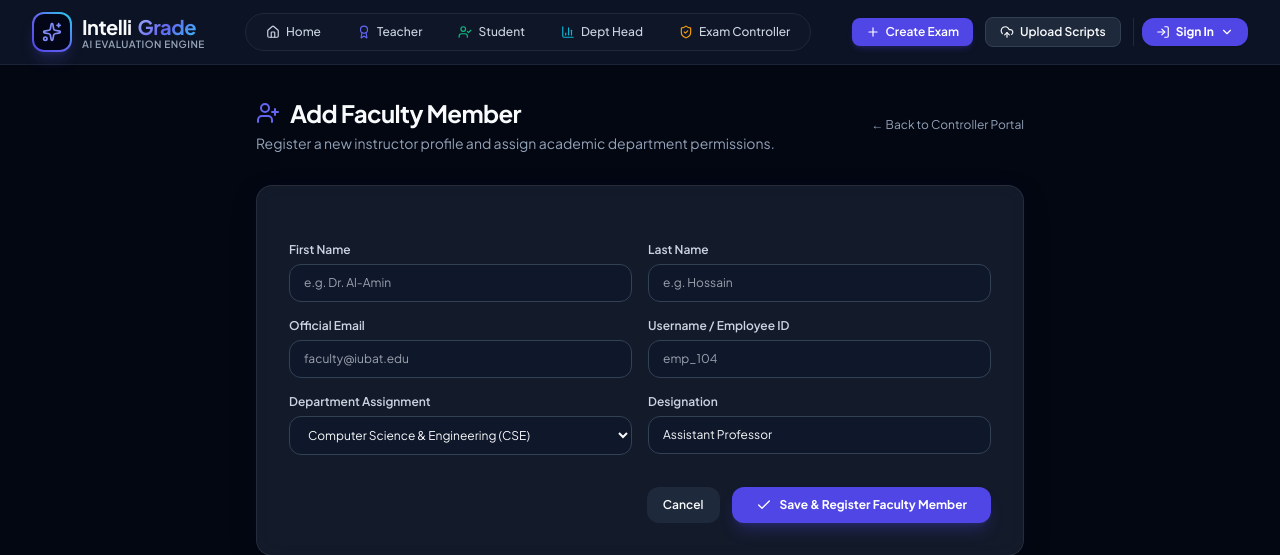
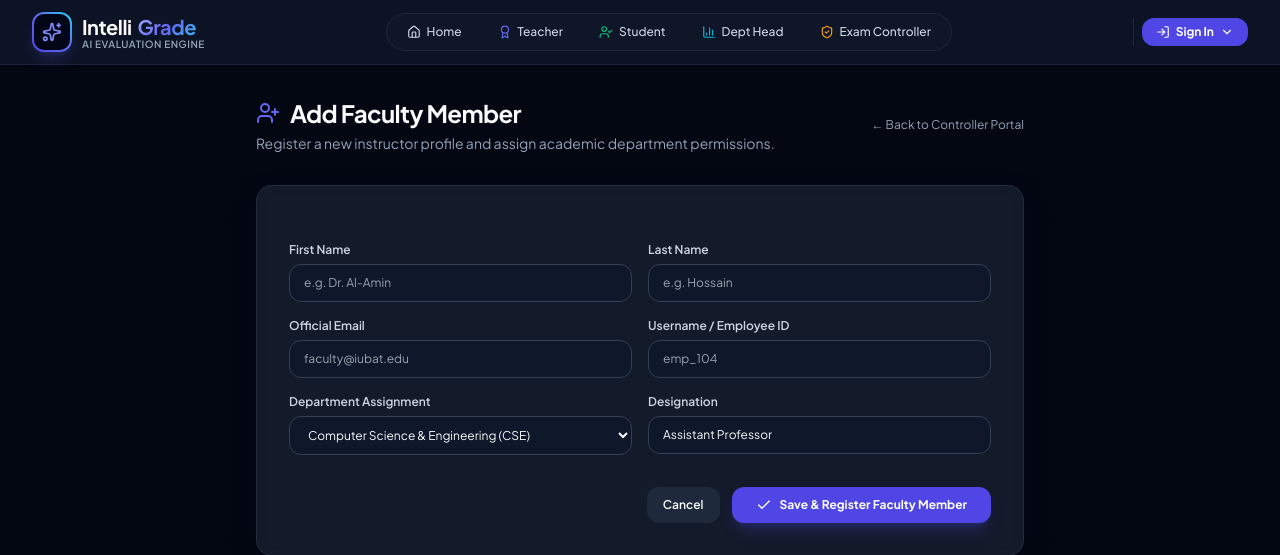
Before and after one commit to hijbullahx/IntelliGrade, a Django app: page /controller/add-faculty/ in a window 1280 px wide. Shown: the top 555 px of the page. Run offline with Django 5.2, Linux system fonts and the light colour scheme; some libraries are stand-ins or nearby versions.

```diff
--- a/mainproject/templates/base.html
+++ b/mainproject/templates/base.html
@@ -200,12 +200,6 @@
 
                 <!-- Right Actions & Quick Navigation -->
                 <div class="flex items-center gap-3">
-                    <a href="{% url 'exam_create' %}" class="hidden sm:inline-flex items-center gap-1.5 px-3.5 py-1.5 text-xs font-semibold rounded-lg bg-brand-600 hover:bg-brand-500 text-white shadow-md shadow-brand-600/20 transition-all hover:scale-105">
-                        <i data-lucide="plus" class="w-3.5 h-3.5"></i> Create Exam
-                    </a>
-                    <a href="{% url 'script_upload' %}" class="hidden sm:inline-flex items-center gap-1.5 px-3.5 py-1.5 text-xs font-semibold rounded-lg bg-slate-200 dark:bg-slate-800 hover:bg-slate-300 dark:hover:bg-slate-700 theme-text-primary border border-slate-300 dark:border-slate-700 transition-all">
-                        <i data-lucide="upload-cloud" class="w-3.5 h-3.5"></i> Upload Scripts
-                    </a>
 
                     <!-- User Profile & Sign Out Dropdown -->
                     {% if request.user.is_authenticated %}
```
Also changed, not shown: mainproject/db.sqlite3.
